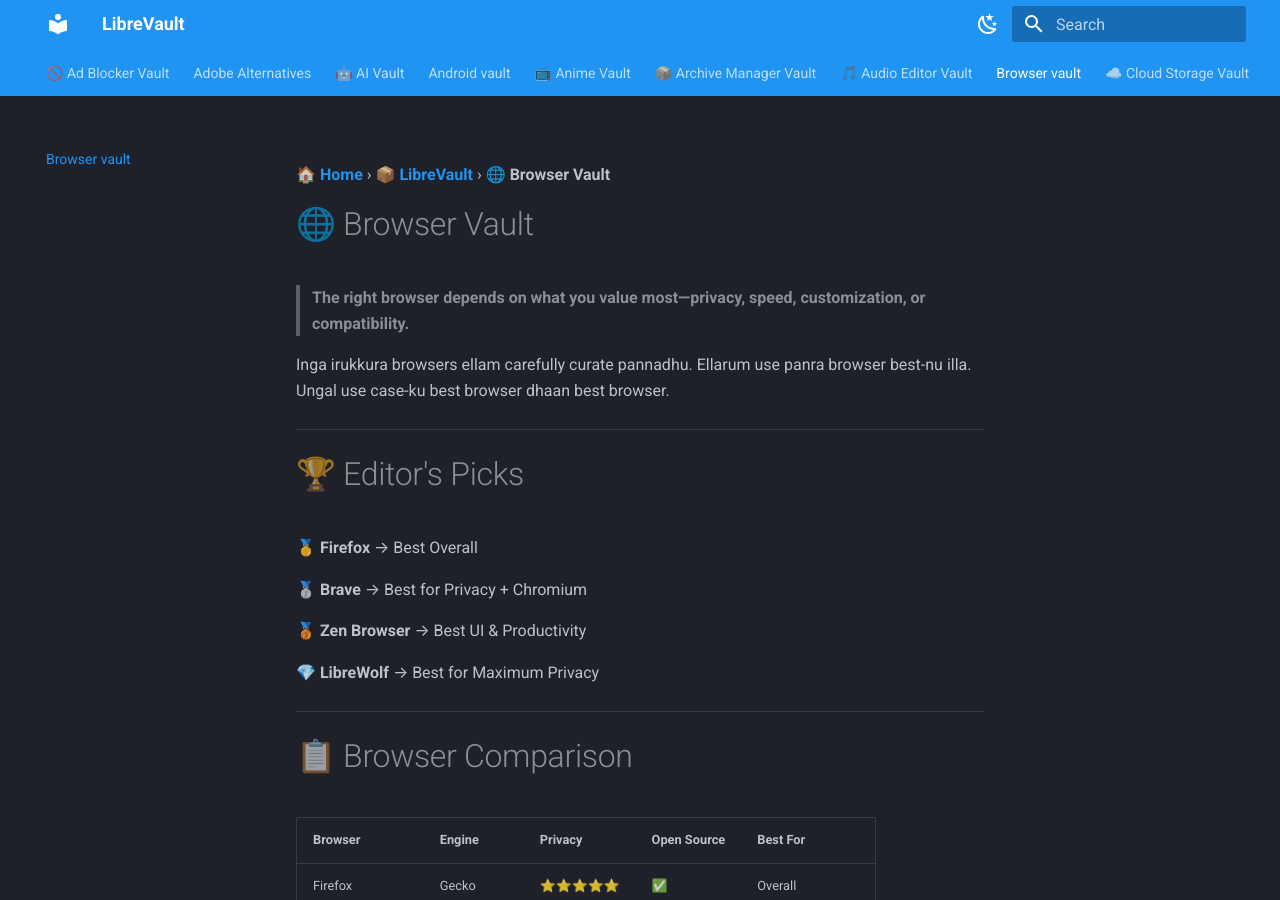
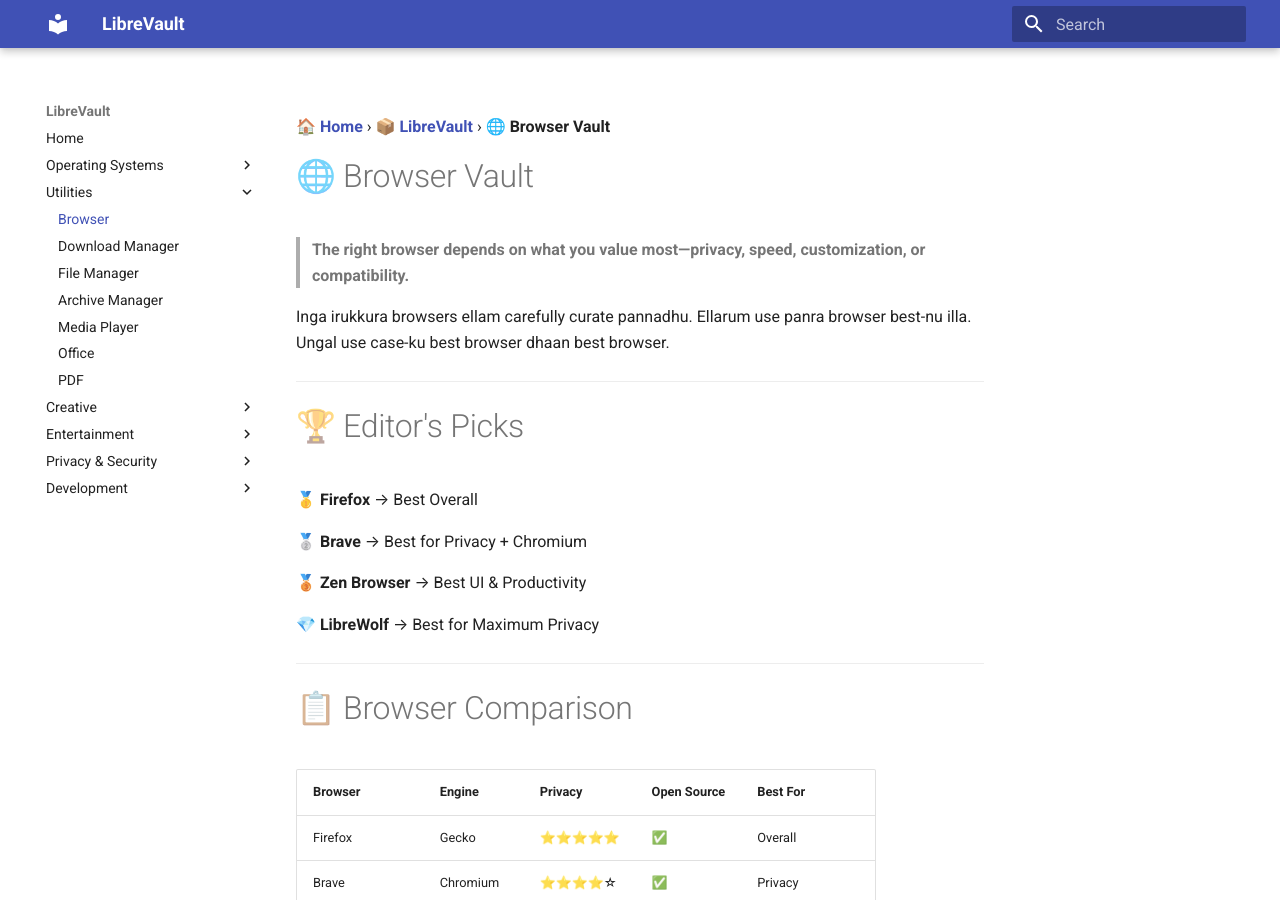
Before and after one commit to TamilLibre/librevault, an MkDocs documentation site: the page built from docs/browser-vault.md, in a window 1280 px wide and 900 px high. Built offline with MkDocs 1.6.1 and Material for MkDocs 9.7.7, drawn with Linux system fonts in a browser that asks for light colours.

Commit message:
mkdocs added newly for hosting purposes

```diff
--- a/mkdocs.yml
+++ b/mkdocs.yml
@@ -1,52 +1,47 @@
 site_name: LibreVault
-site_description: A curated collection of free, open-source software, tools, and digital resources.
-site_author: LibreVault
-site_url: https://yourusername.github.io/librevault/
-
+site_description: A curated collection of free and open-source software.
 theme:
   name: material
-  language: en
-
-  palette:
-    - scheme: slate
-      primary: blue
-      accent: cyan
-      toggle:
-        icon: material/weather-night
-        name: Dark Mode
-
-    - scheme: default
-      primary: blue
-      accent: cyan
-      toggle:
-        icon: material/weather-sunny
-        name: Light Mode
-
-  features:
-    - navigation.instant
-    - navigation.tabs
-    - navigation.sections
-    - navigation.top
-    - navigation.expand
-    - search.highlight
-    - search.share
-    - content.code.copy
-    - toc.follow
 
 plugins:
   - search
 
-markdown_extensions:
-  - admonition
-  - tables
-  - attr_list
-  - md_in_html
-  - footnotes
-  - toc:
-      permalink: true
-  - pymdownx.details
-  - pymdownx.superfences
-  - pymdownx.highlight:
-      anchor_linenums: true
-  - pymdownx.tabbed:
-      alternate_style: true
+nav:
+  - Home: index.md
+
+  - Operating Systems:
+      - Linux: linux_vault.md
+      - Windows: windows_vault.md
+      - Android: android_vault.md
+
+  - Utilities:
+      - Browser: browser-vault.md
+      - Download Manager: download-manager-vault.md
+      - File Manager: file-manager-vault.md
+      - Archive Manager: archive-manager-vault.md
+      - Media Player: media-player-vault.md
+      - Office: office-vault.md
+      - PDF: pdf-vault.md
+
+  - Creative:
+      - Image Editors: image-editor-vault.md
+      - Video Editors: video-editor-vault.md
+      - Audio Editors: audio-editor-vault.md
+      - Screen Recorder: screen-recorder-vault.md
+
+  - Entertainment:
+      - Gaming: gaming-vault.md
+      - PC Games: pc_games.md
+      - Anime: anime_vault.md
+      - Movies & TV: movies_tv_shows.md
+
+  - Privacy & Security:
+      - Privacy: privacy_vault.md
+      - VPN: vpn_vault.md
+      - Security: security-vault.md
+      - Password Managers: password-manager-vault.md
+
+  - Development:
+      - AI: ai_vault.md
+      - Developer: developer-vault.md
+      - Web Tools: web_tools_vault.md
```
Also changed, not shown: docs/index.md (added).
